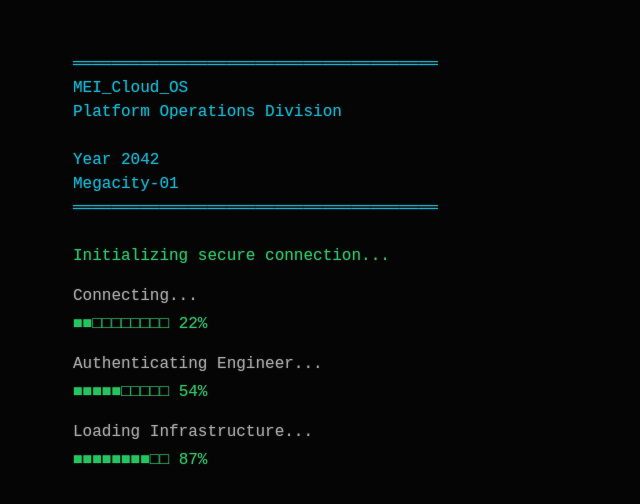
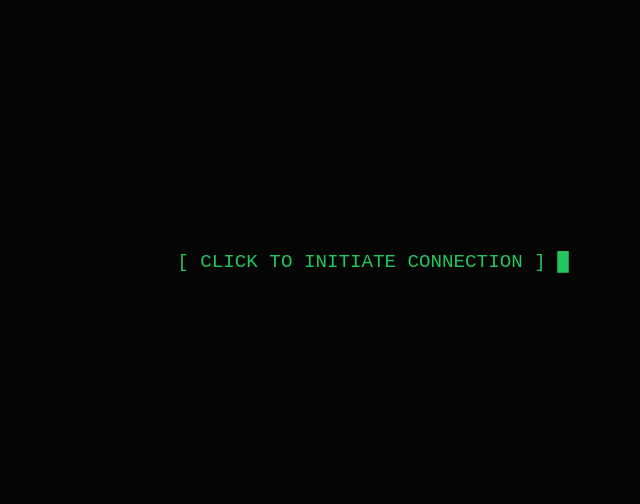
Before and after one commit to Akira10969/n8n, a React (Vite) app in the folder webhook-lab/: page / in a window 1280 px wide. Shown: the part 138-642 px from the top of the page, without its empty margins (267-907 px from the left). Built offline with nearby package versions, Linux system fonts and the light colour scheme.

Commit message:
fix: bypass browser autoplay restrictions with click-to-initiate screen

```diff
--- a/webhook-lab/src/App.jsx
+++ b/webhook-lab/src/App.jsx
@@ -28,6 +28,7 @@ function App() {
   const [currentView, setCurrentView] = useState('map'); // 'map', 'learning', 'dashboard'
   const [missionState, setMissionState] = useState('episode-card'); // 'episode-card', 'briefing', 'content', 'reward'
   const [hasBooted, setHasBooted] = useState(false);
+  const [hasStarted, setHasStarted] = useState(false);
 
   const currentStep = curriculum[currentIndex];
 
@@ -109,6 +110,24 @@ function App() {
   const unlockCheat = () => {
     setHighestUnlockedIndex(curriculum.length - 1);
   };
+
+  if (!hasStarted) {
+    return (
+      <div
+        onClick={() => setHasStarted(true)}
+        style={{
+          position: 'fixed', top: 0, left: 0, width: '100%', height: '100%',
+          display: 'flex', alignItems: 'center', justifyContent: 'center',
+          background: '#050505', color: '#22c55e', fontFamily: 'monospace',
+          cursor: 'pointer', zIndex: 99999
+        }}
+      >
+        <p style={{ fontSize: '1.2rem' }}>
+          [ CLICK TO INITIATE CONNECTION ] <span style={{ animation: 'blink 1s step-end infinite' }}>█</span>
+        </p>
+      </div>
+    );
+  }
 
   if (!hasBooted) {
     return (
```
